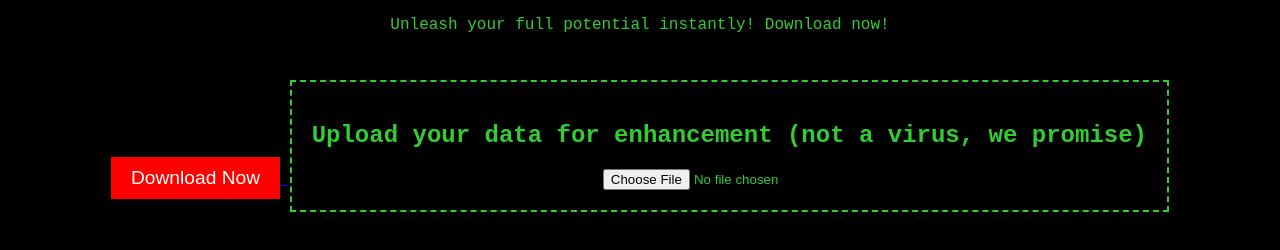
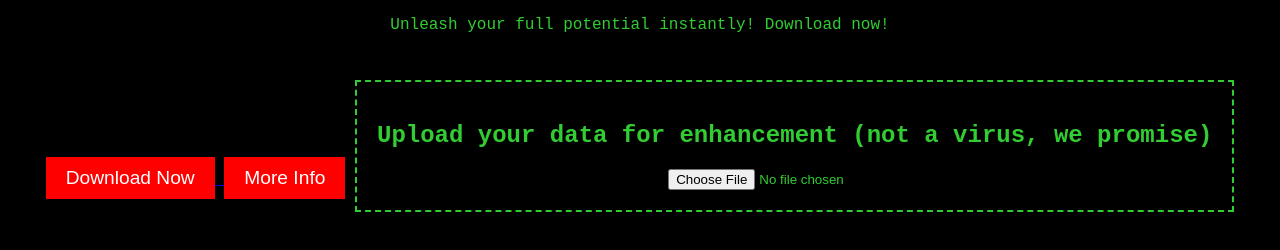
Before and after one commit to a1ntng/Totallylegitnotascam, a plain HTML site: page index.html in a window 1280 px wide. Shown: the part 80-330 px from the top of the page. Drawn offline with Linux system fonts and the light colour scheme.

Commit message:
Update index.html

```diff
--- a/index.html
+++ b/index.html
@@ -36,7 +36,7 @@
         input[type="file"] {
             color: limegreen;
         }
-        .download-button {
+        .download-button, .info-button {
             margin-top: 20px;
             padding: 10px 20px;
             border: none;
@@ -45,7 +45,7 @@
             font-size: 1.2em;
             cursor: pointer;
         }
-        .download-button:hover {
+        .download-button:hover, .info-button:hover {
             background: darkred;
         }
     </style>
@@ -58,6 +58,8 @@
         <button class="download-button">Download Now</button>
     </a>
 
+    <button class="info-button" onclick="window.location.href='info.html';">More Info</button>
+
     <div class="upload-box">
         <h2>Upload your data for enhancement (not a virus, we promise)</h2>
         <input type="file" id="fileUpload" />
```
